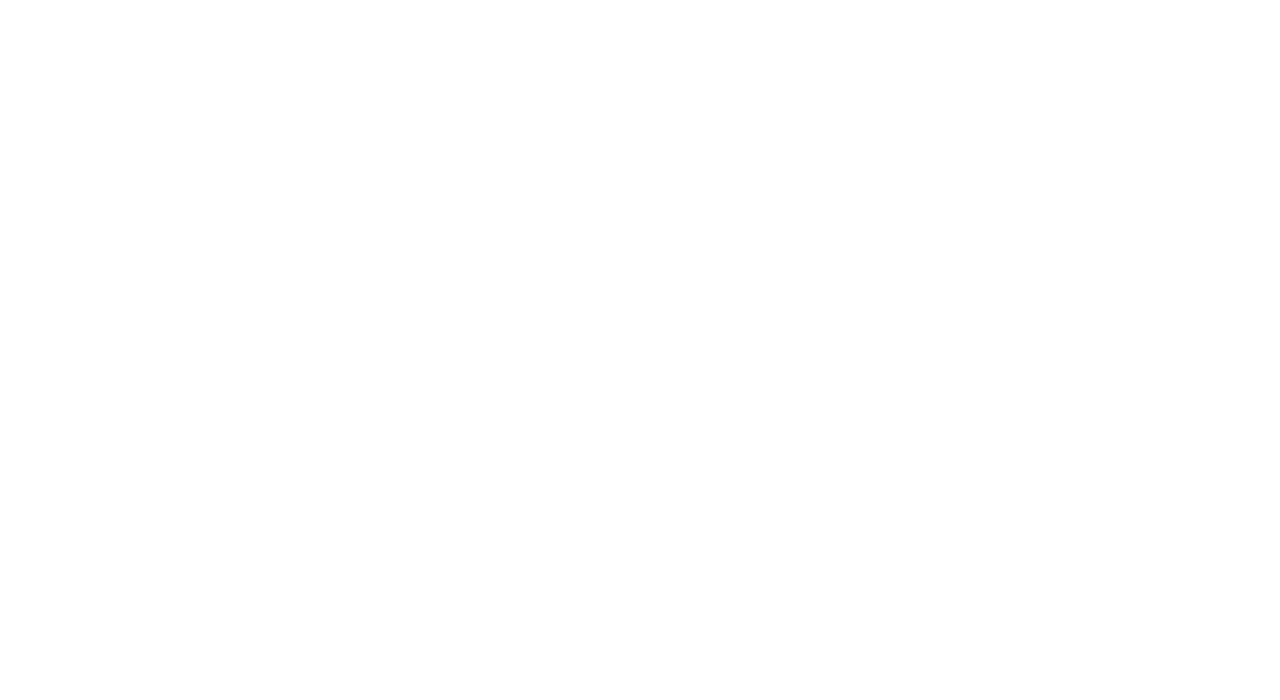
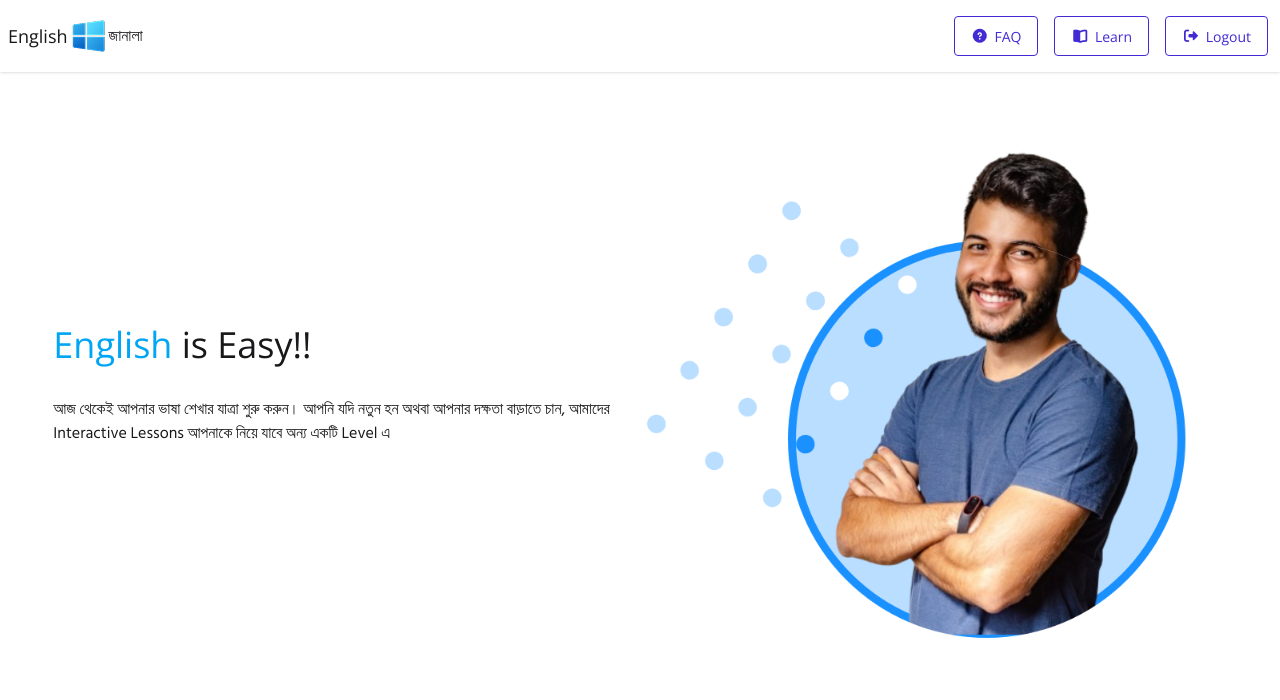
Before and after one commit to raihan1846/english-janala, a plain HTML site: page index.html in a window 1280 px wide. Drawn offline with nearby package versions, Linux system fonts and the light colour scheme.

Commit message:
banner and nav part complete

```diff
--- a/index.html
+++ b/index.html
@@ -1,11 +1,68 @@
 <!DOCTYPE html>
 <html lang="en">
+
 <head>
     <meta charset="UTF-8">
     <meta name="viewport" content="width=device-width, initial-scale=1.0">
-    <title>Document</title>
+    <title>English Janala</title>
+    <link rel="shortcut icon" href="./assets/logo.png" type="image/x-icon">
+    <link href="https://cdn.jsdelivr.net/npm/daisyui@5" rel="stylesheet" type="text/css" />
+    <script src="https://cdn.jsdelivr.net/npm/@tailwindcss/browser@4"></script>
+    <link rel="stylesheet" href="https://cdnjs.cloudflare.com/ajax/libs/font-awesome/7.0.0/css/all.min.css"
+        integrity="sha512-DxV+EoADOkOygM4IR9yXP8Sb2qwgidEmeqAEmDKIOfPRQZOWbXCzLC6vjbZyy0vPisbH2SyW27+ddLVCN+OMzQ=="
+        crossorigin="anonymous" referrerpolicy="no-referrer" />
+    <link rel="preconnect" href="https://fonts.googleapis.com">
+    <link rel="preconnect" href="https://fonts.gstatic.com" crossorigin>
+    <link
+        href="https://fonts.googleapis.com/css2?family=Hind+Siliguri:wght@300;400;500;600;700&family=Inter:ital,opsz,wght@0,14..32,100..900;1,14..32,100..900&family=Manrope:wght@200..800&family=Noto+Serif:ital,wght@0,100..900;1,100..900&family=Open+Sans:ital,wght@0,300..800;1,300..800&family=Work+Sans:ital,wght@0,100..900;1,100..900&display=swap"
+        rel="stylesheet">
+    <link rel="stylesheet" href="style.css">
 </head>
-<body>
 
+<body class="font-bangla">
+    <header>
+        <div class="navbar bg-base-100 shadow-sm">
+            <div class="navbar-start">
+                <div class="dropdown">
+                    <div tabindex="0" role="button" class="btn btn-ghost lg:hidden">
+                        <svg xmlns="http://www.w3.org/2000/svg" class="h-5 w-5" fill="none" viewBox="0 0 24 24"
+                            stroke="currentColor">
+                            <path stroke-linecap="round" stroke-linejoin="round" stroke-width="2"
+                                d="M4 6h16M4 12h8m-8 6h16" />
+                        </svg>
+                    </div>
+                    <ul tabindex="0"
+                        class="menu menu-sm dropdown-content bg-base-100 rounded-box z-1 mt-3 w-52 p-2 shadow">
+                         <li><button class=""><i class="fa-solid fa-circle-question"></i>FAQ</button></li>
+                    <li><button class=""><i class="fa-solid fa-book-open"></i>Learn</button></li>
+                    <li><button class=""><i class="fa-solid fa-right-from-bracket"></i>Logout</button></li>>
+                    </ul>
+                </div>
+                <a href="" class="flex items-center">
+                    <span class="text-lg font-bold">English</span>
+                    <img src="./assets/logo.png" alt="">
+                    <span class="font-bangla font-semibold">জানালা</span>
+                </a>
+            </div>
+            <div class="navbar-end hidden lg:flex">
+                <ul class="menu menu-horizontal px-1 space-x-4">
+                    <li><button class="btn btn-outline btn-primary"><i class="fa-solid fa-circle-question"></i>FAQ</button></li>
+                    <li><button class="btn btn-outline btn-primary"><i class="fa-solid fa-book-open"></i>Learn</button></li>
+                    <li><button class="btn btn-outline btn-primary"><i class="fa-solid fa-right-from-bracket"></i>Logout</button></li>
+                </ul>
+            </div>
+        </div>
+    </header>
+
+    <section class="flex flex-col-reverse md:flex-row items-center py-5 w-11/12 mx-auto">
+        <div class="content flex-1 text-center md:text-left">
+            <h2 class="text-4xl font-bold mb-8"><span class="text-sky-500">English</span> is Easy!!</h2>
+            <p class="font-bangla">আজ থেকেই আপনার ভাষা শেখার যাত্রা শুরু করুন। আপনি যদি নতুন হন অথবা আপনার দক্ষতা বাড়াতে চান, আমাদের Interactive Lessons আপনাকে নিয়ে যাবে অন্য একটি Level এ</p>
+        </div>
+       <div class="flex-1">
+         <img src="./assets/hero-student.png" alt="">
+       </div>
+    </section>
 </body>
+
 </html>
--- /dev/null
+++ b/style.css
@@ -0,0 +1,12 @@
+
+* {
+  font-family: "Open Sans", sans-serif;
+  font-optical-sizing: auto;
+  font-weight: 400;
+  font-style: normal;
+  font-variation-settings:
+    "wdth" 100;
+}
+.font-bangla{
+      font-family: "Hind Siliguri", sans-serif;
+}
```
Also changed, not shown: tailwind.config.js (added).
